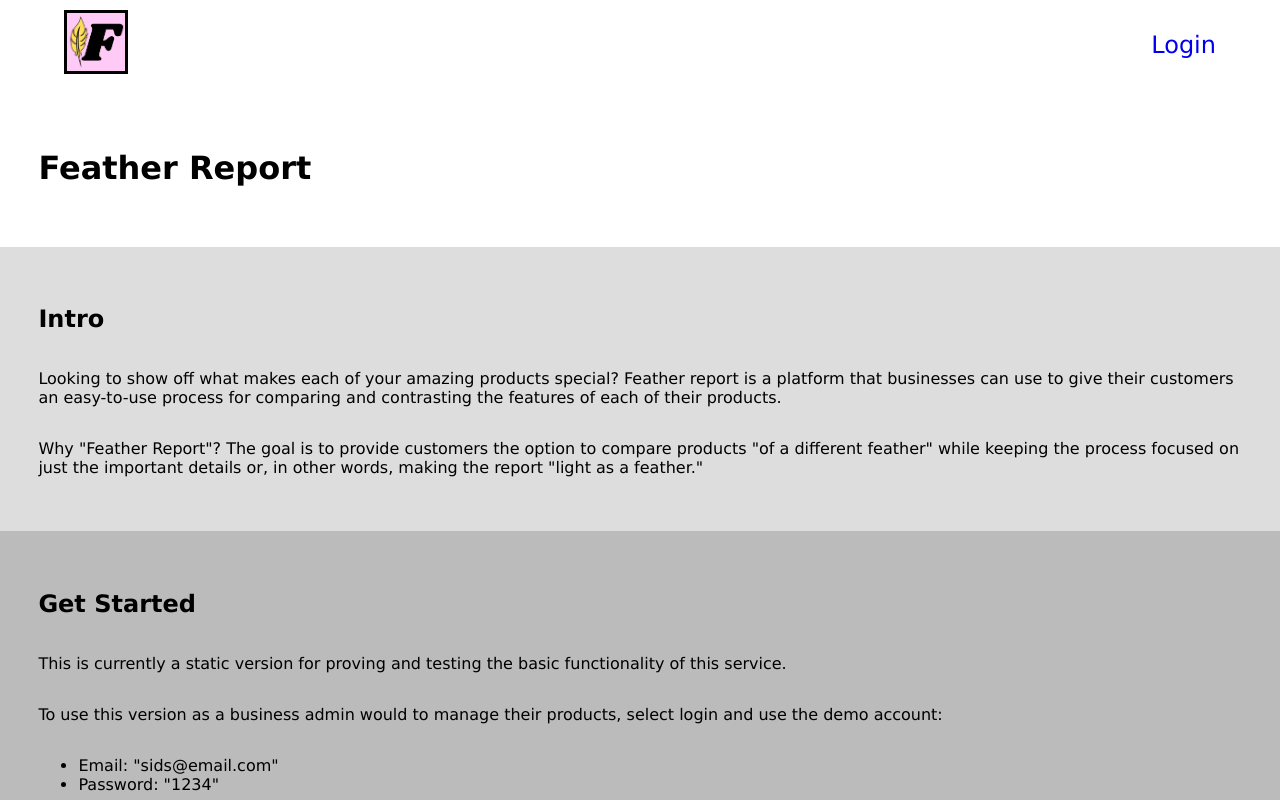
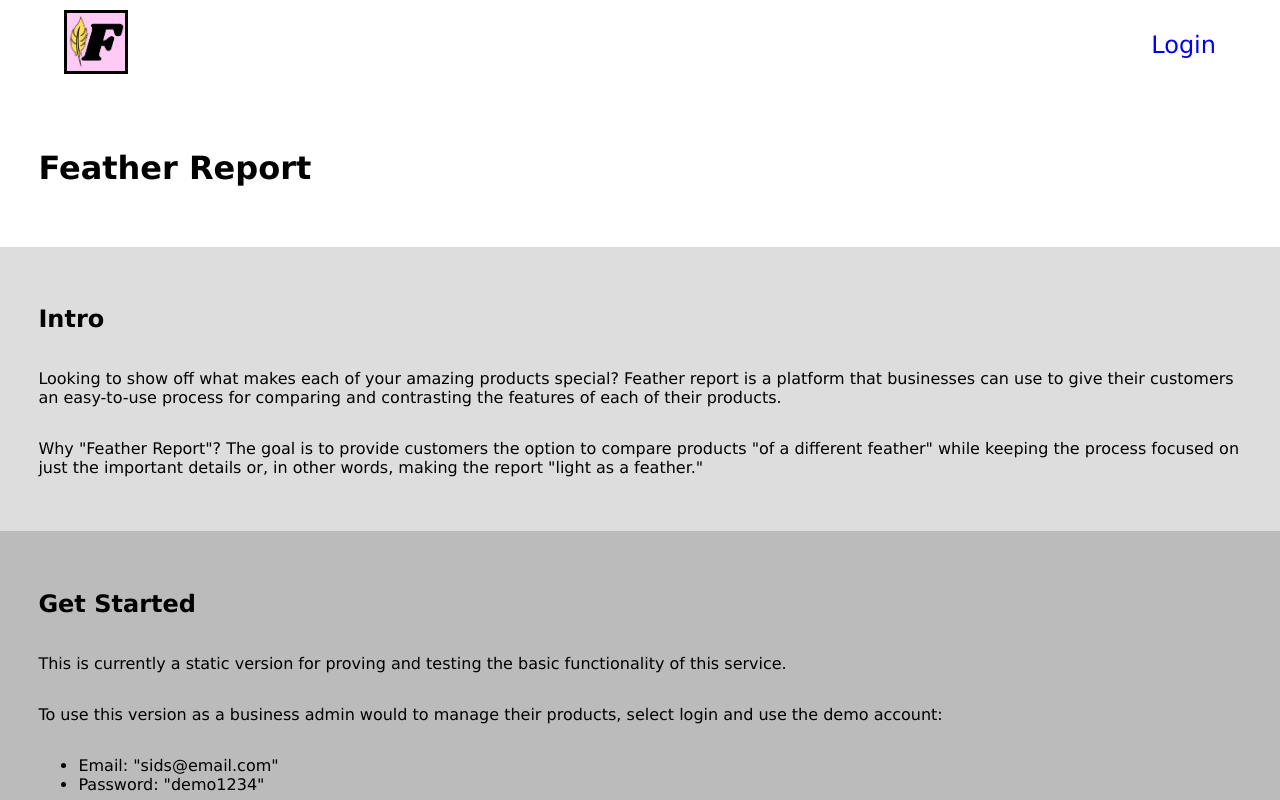
Before and after one commit to Tarv44/feather-report-client, a React (Create React App) app: page / in a window 1280 px wide. Shown: the top 800 px of the page. Built offline with nearby package versions, Linux system fonts and the light colour scheme.

Commit message:
Changed password for demo account

```diff
--- a/src/Landing/Landing.js
+++ b/src/Landing/Landing.js
@@ -37,7 +37,7 @@ export default class Landing extends Component {
                     </p>
                     <ul>
                         <li>Email: "sids@email.com"</li>
-                        <li>Password: "1234"</li>
+                        <li>Password: "demo1234"</li>
                     </ul>
                     <NavLink className={styles.button} to={'/login'}>
                         Login
```
